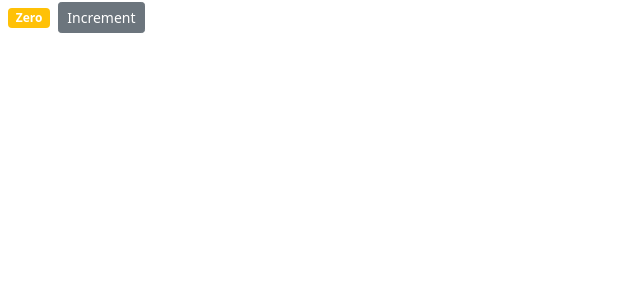
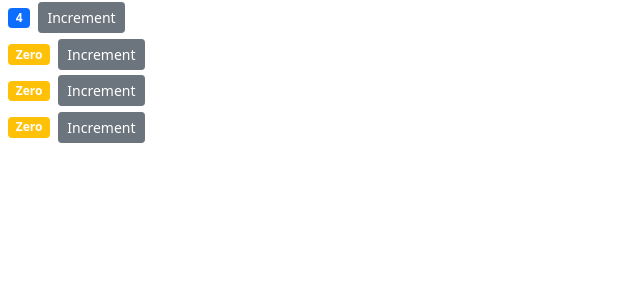
Before and after one commit to marmikpatel19/E-commerce-Shopping-Cart, a React (Create React App) app: page / in a window 1280 px wide. Shown: the top 300 px of the page, without its empty margins (0-640 px from the left). Built offline with nearby package versions, Linux system fonts and the light colour scheme.

Commit message:
feat: integrate a Components whole class for multiple Component part class children

```diff
--- a/src/Components/counter.jsx
+++ b/src/Components/counter.jsx
@@ -2,27 +2,36 @@
 
 class Counter extends React.Component {
   state = {
-    count: 0,
+    value: this.props.value,
+  };
+
+  handleIncrement = () => {
+    this.setState({ value: this.state.value + 1 });
   };
 
   render() {
     return (
       <div>
         <span className={this.getBadgeClasses()}>{this.formatCount()}</span>
-        <button className="btn btn-secondary btn-sm">Increment</button>
+        <button
+          onClick={this.handleIncrement}
+          className="btn btn-secondary btn-sm"
+        >
+          Increment
+        </button>
       </div>
     );
   }
 
   getBadgeClasses() {
     let classes = "badge m-2 bg-";
-    classes += this.state.count === 0 ? "warning" : "primary";
+    classes += this.state.value === 0 ? "warning" : "primary";
     return classes;
   }
 
   formatCount() {
-    const { count } = this.state;
-    return count === 0 ? "Zero" : count;
+    const { value } = this.state;
+    return value === 0 ? "Zero" : value;
   }
 }
 
--- /dev/null
+++ b/src/Components/counters.jsx
@@ -0,0 +1,25 @@
+import React, { Component } from "react";
+import Counter from "./counter";
+
+class Counters extends React.Component {
+  state = {
+    counters: [
+      { id: 1, value: 4 },
+      { id: 2, value: 0 },
+      { id: 3, value: 0 },
+      { id: 4, value: 0 },
+    ],
+  };
+
+  render() {
+    return (
+      <div>
+        {this.state.counters.map((counter) => (
+          <Counter key={counter.id} value={counter.value} />
+        ))}
+      </div>
+    );
+  }
+}
+
+export default Counters;
--- a/src/index.js
+++ b/src/index.js
@@ -4,11 +4,11 @@
 import App from "./App";
 import reportWebVitals from "./reportWebVitals";
 import "bootstrap/dist/css/bootstrap.min.css";
-import Counter from "./Components/counter";
+import Counters from "./Components/counters";
 
 ReactDOM.render(
   <React.StrictMode>
-    <Counter />
+    <Counters />
   </React.StrictMode>,
   document.getElementById("root")
 );
```
